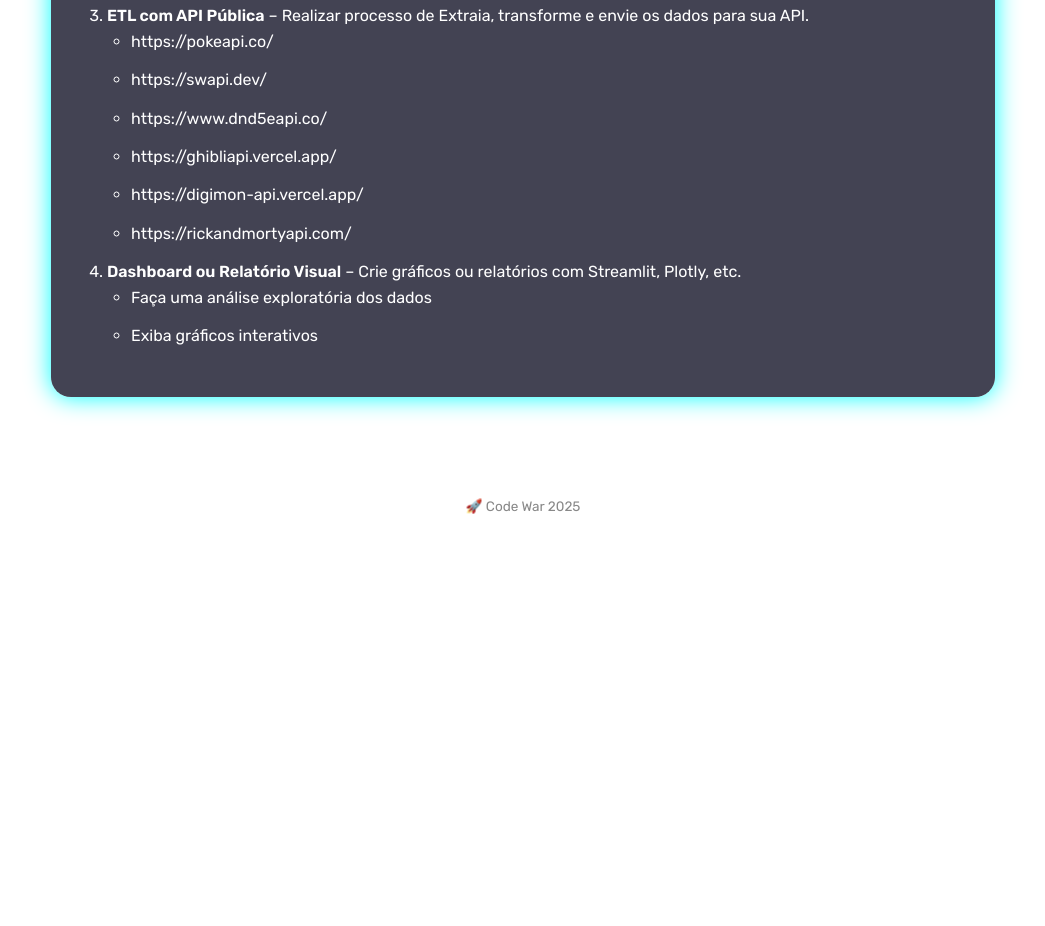
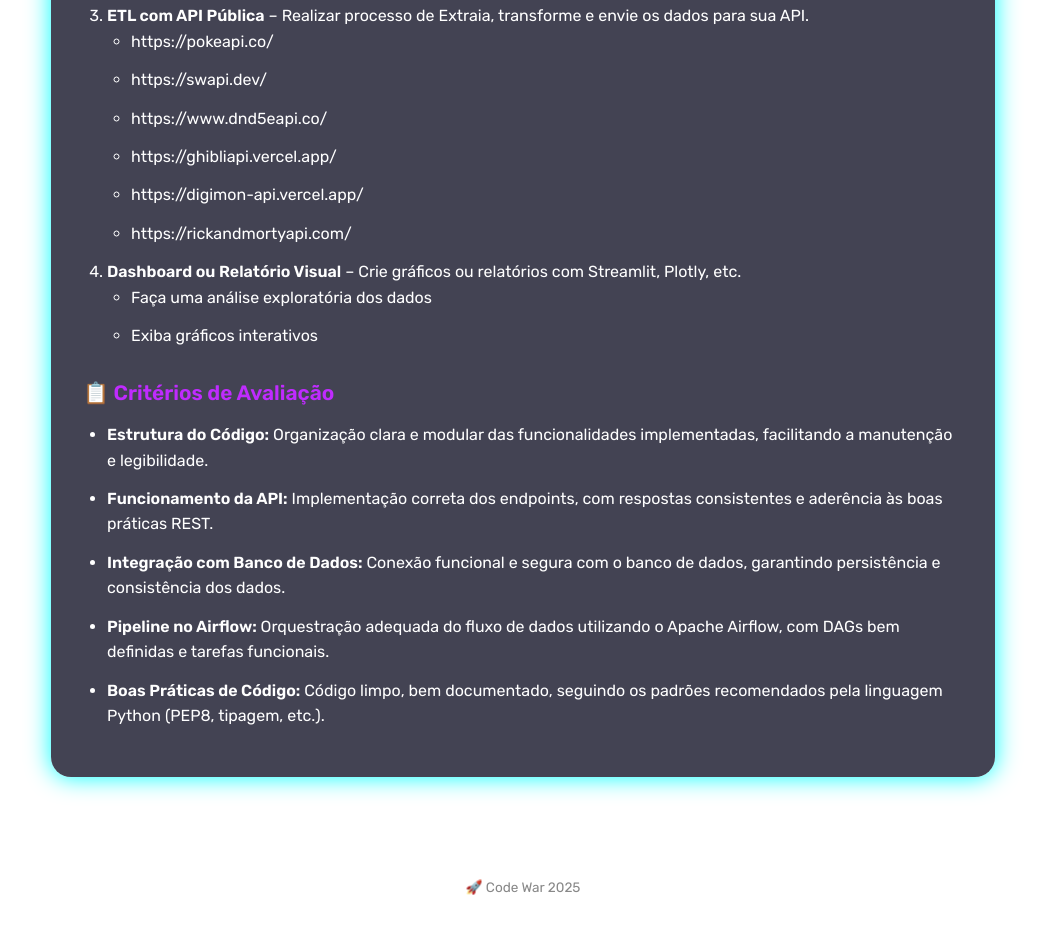
Before and after one commit to PatrickCalorioCarvalho/CodeWarPython2025, a plain HTML site: page docs/index.html in a window 1280 px wide. Shown: the part 1423-2349 px from the top of the page, without its empty margins (117-1162 px from the left). Before the commit the page ends 1975 px from the top, so only its background shows below. Drawn offline with Linux system fonts and the light colour scheme.

Commit message:
Avaliação

```diff
--- a/docs/index.html
+++ b/docs/index.html
@@ -24,7 +24,7 @@
         os participantes terão a oportunidade de aplicar seus conhecimentos na prática,
         compartilhar aprendizados e impulsionar o desenvolvimento técnico coletivo.</p>
 
-    <h2>📌 Contexto</h2>
+    <h2>🏆 Premiação</h2>
 
     <p class="intro"> O vencedor que atingir o pódio de primeiro lugar será premiado com um game portátil,
         escolhido previamente por votação no grupo dos participantes,
@@ -87,6 +87,15 @@
       </li>
     </ol>
 
+    <h2>📋 Critérios de Avaliação</h2>
+    <ul>
+      <li><strong>Estrutura do Código:</strong> Organização clara e modular das funcionalidades implementadas, facilitando a manutenção e legibilidade.</li>
+      <li><strong>Funcionamento da API:</strong> Implementação correta dos endpoints, com respostas consistentes e aderência às boas práticas REST.</li>
+      <li><strong>Integração com Banco de Dados:</strong> Conexão funcional e segura com o banco de dados, garantindo persistência e consistência dos dados.</li>
+      <li><strong>Pipeline no Airflow:</strong> Orquestração adequada do fluxo de dados utilizando o Apache Airflow, com DAGs bem definidas e tarefas funcionais.</li>
+      <li><strong>Boas Práticas de Código:</strong> Código limpo, bem documentado, seguindo os padrões recomendados pela linguagem Python (PEP8, tipagem, etc.).</li>
+    </ul>
+
   </main>
 
   <footer>
```
